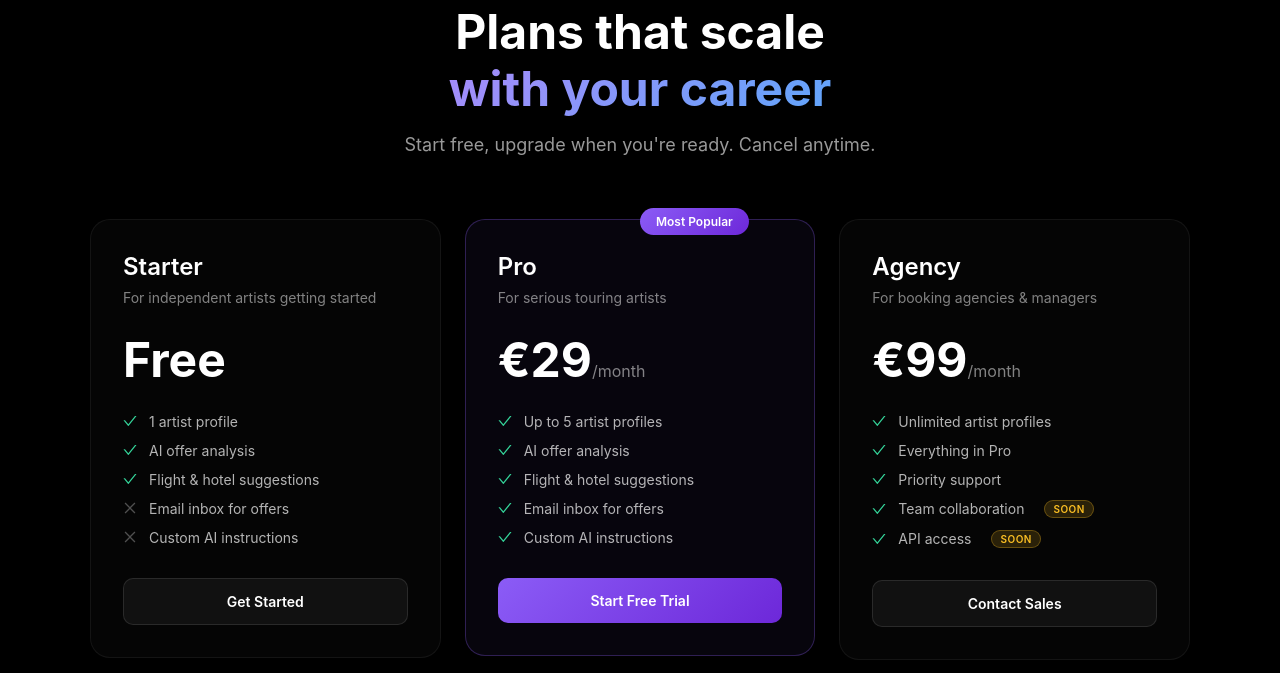
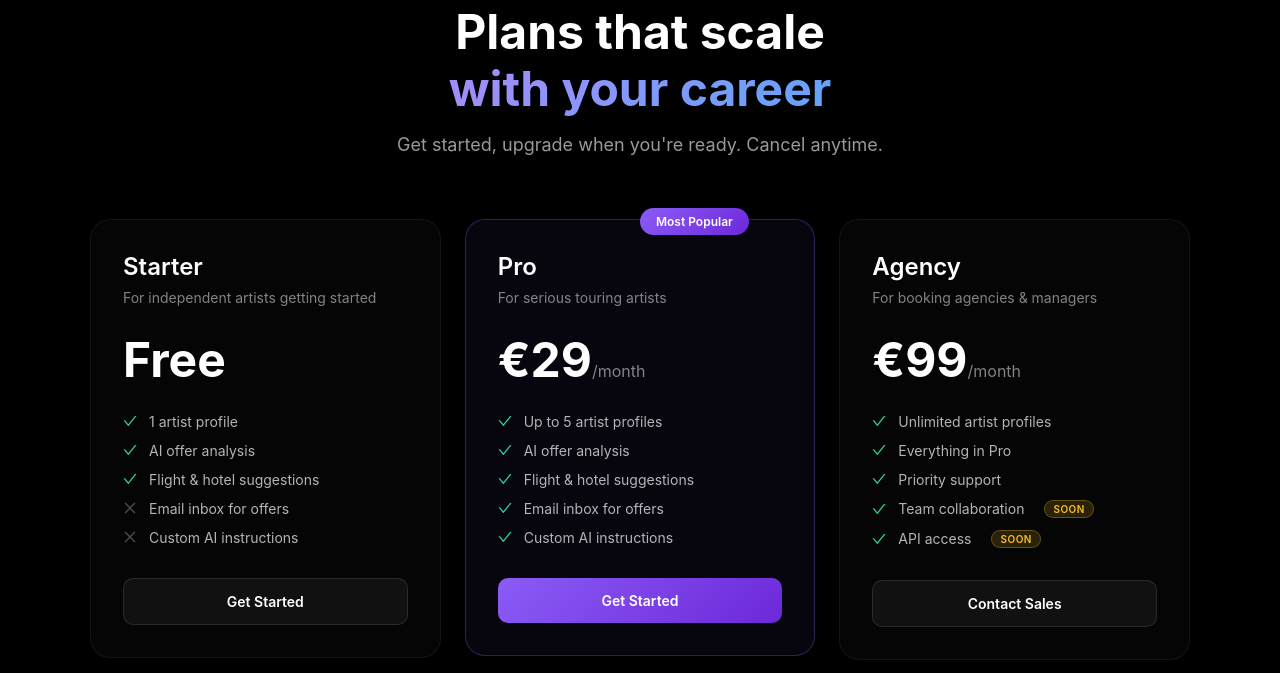
Before and after one commit to Momen-Elshamy/pulsepal-website, a Next.js app: page / in a window 1280 px wide. Shown: the part 4020-4693 px from the top of the page. Built offline with nearby package versions, Linux system fonts and the light colour scheme; no server answers.

Commit message:
Fix pricing CTA copy (remove free trial)

```diff
--- a/Components/Home/Pricing.jsx
+++ b/Components/Home/Pricing.jsx
@@ -30,7 +30,7 @@ const plans = [
             { text: "Email inbox for offers", included: true },
             { text: "Custom AI instructions", included: true },
         ],
-        cta: "Start Free Trial",
+        cta: "Get Started",
         popular: true
     },
     {
@@ -121,7 +121,7 @@ export default function Pricing() {
                         <span className={styles.gradient}>with your career</span>
                     </h2>
                     <p className={styles.subtitle}>
-                        Start free, upgrade when you're ready. Cancel anytime.
+                        Get started, upgrade when you're ready. Cancel anytime.
                     </p>
                 </motion.div>
 
```
